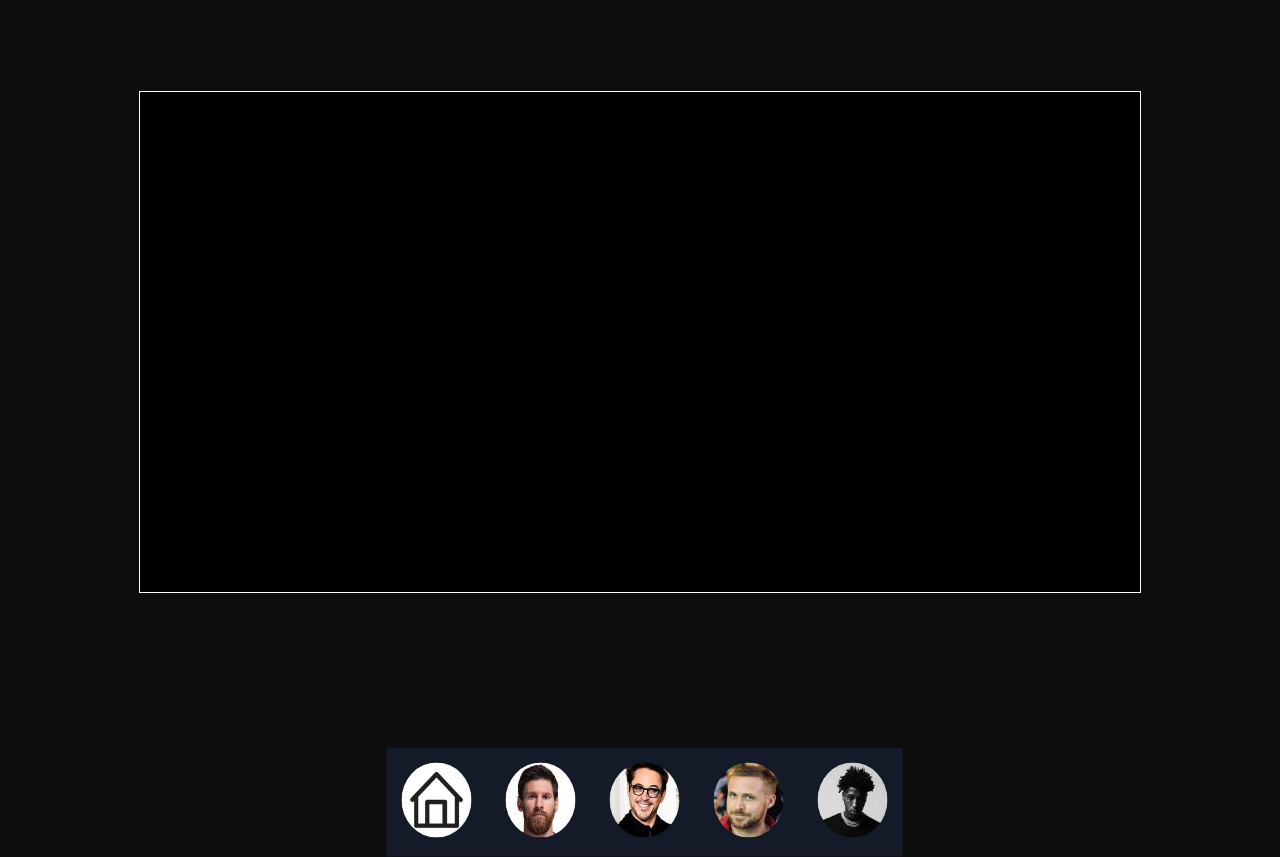
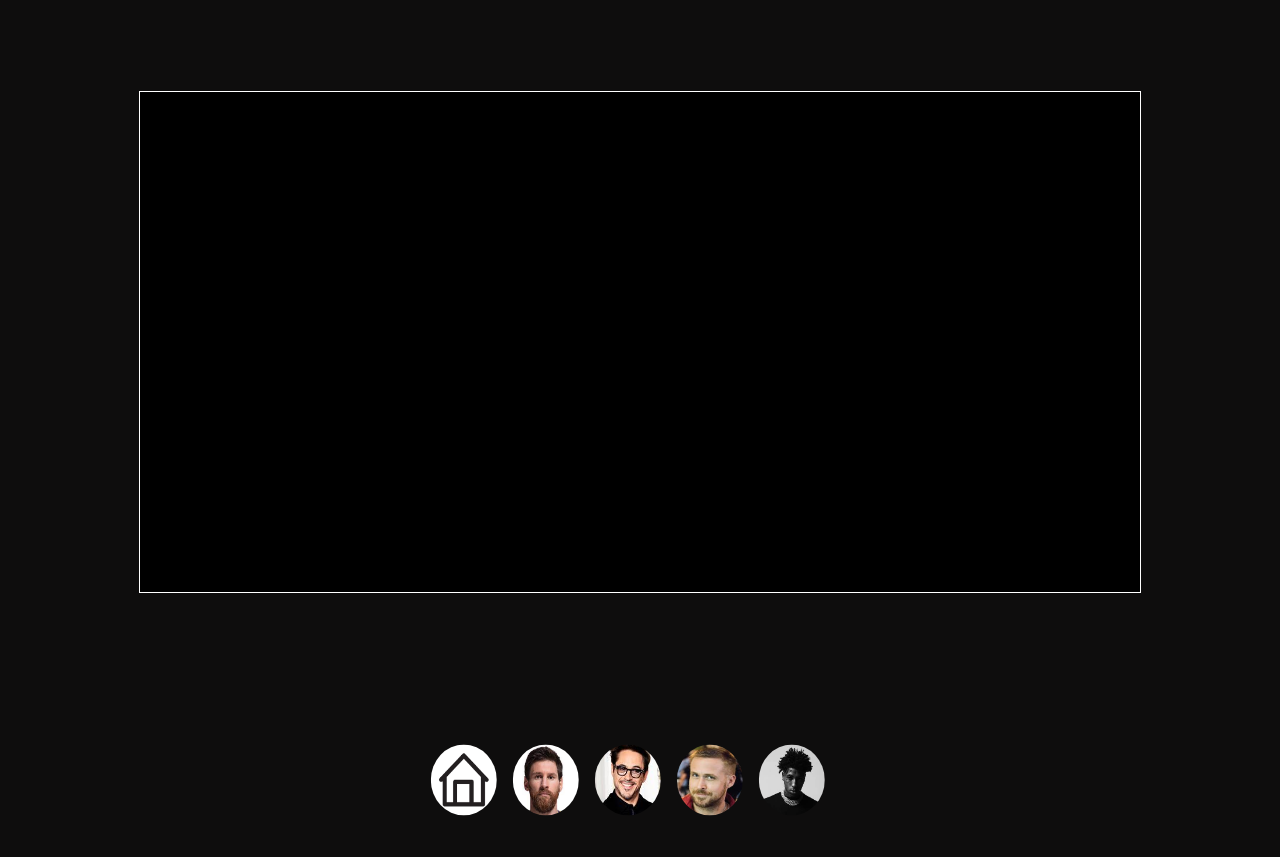
Before and after one commit to Dudu38fps/Projeto-cinema, a plain HTML site: page index.html in a window 1280 px wide. Shown: the part 58-915 px from the top of the page. After the commit the page ends 884 px from the top, so only its background shows below. Drawn offline with Linux system fonts and the light colour scheme.

Commit message:
Finalizado

```diff
--- a/goats.css
+++ b/goats.css
@@ -9,6 +9,7 @@ body{
     height: 100vh;
 }
 
+
 ::-webkit-scrollbar {
     width: 0px;
     height: 0px;
--- a/style.css
+++ b/style.css
@@ -48,25 +48,33 @@ section#tela {
 
    iframe#tela {
     width: 1000px;
+
     height: 500px;
 
    }
 
    section#botao{
     position: absolute;
+    background-attachment: fixed;
 
-    background-color: rgb(20, 26, 39);
     top: 105%;
     left: 50%;
     transform:  translate(-53%, -50%);
-    margin: 20px;
+
    }
 
 
    section#botao  img {
     width: 70px;
     height: 75px;
-    margin: 15px;
+    margin: 4px;
+    padding: 2px;
     border-radius: 50%;
+    box-sizing: border-box;
+   }
 
+   section#botao img:hover {
+    border: solid rgb(20, 26, 39) 2px;
+    box-shadow: 5px 5px 8px rgba(0, 0, 0, 0.253);
+    transition: transform .3s border .3s;
    }
```
